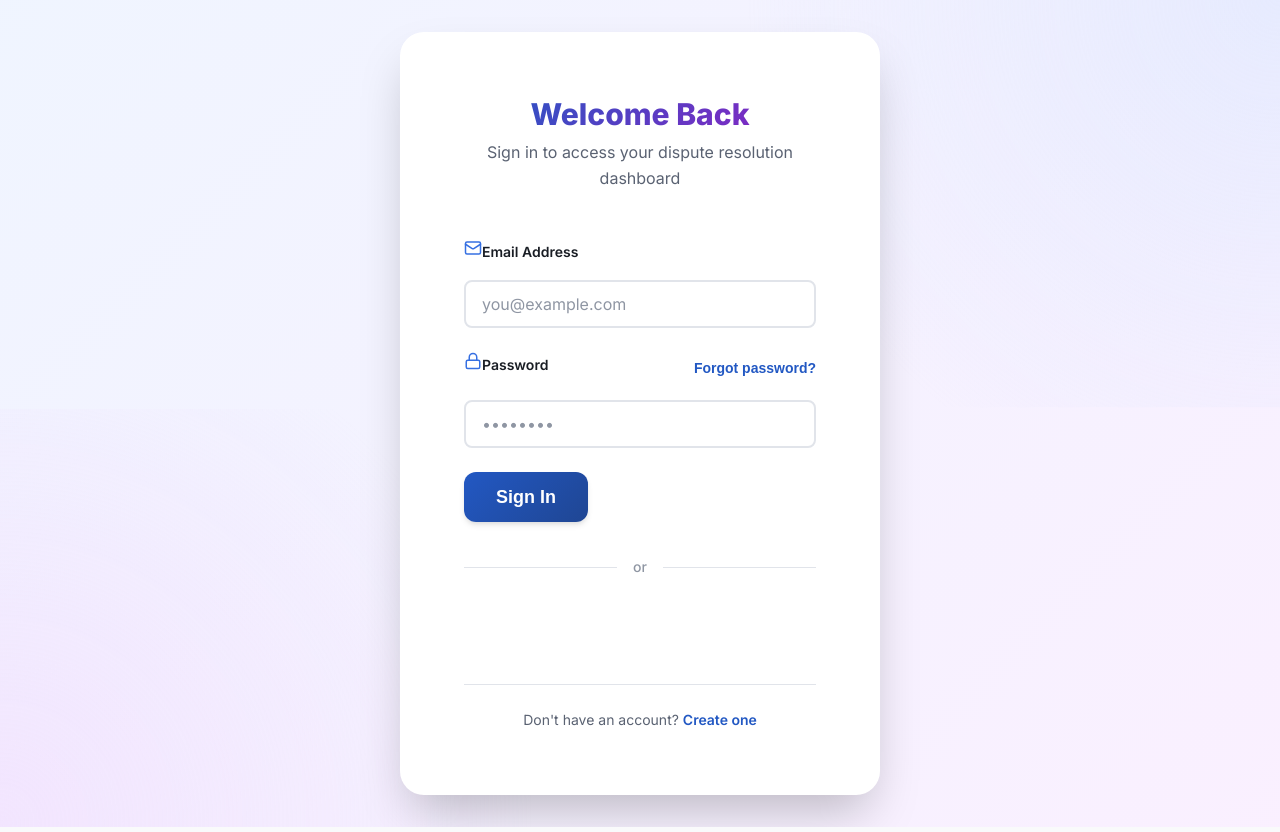
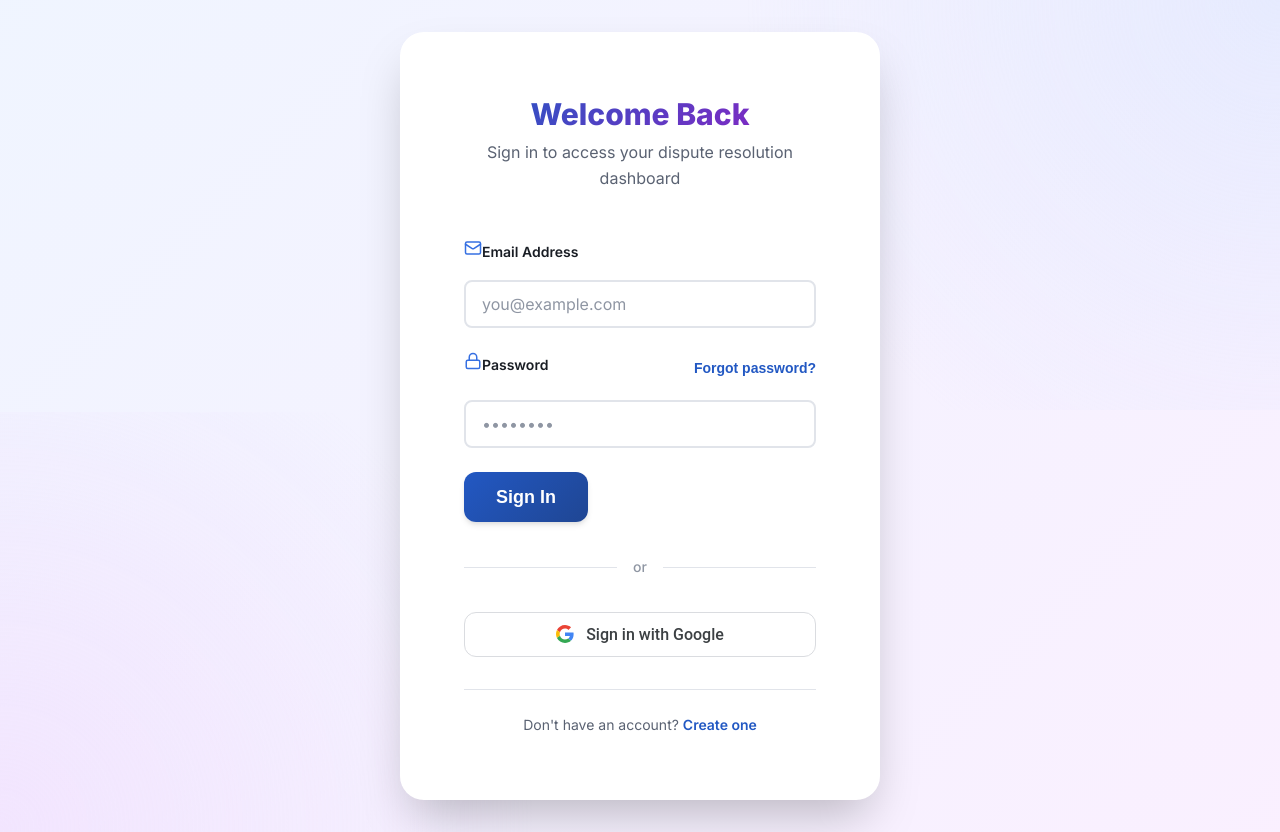
Before and after one commit to NarendraPandrangi/Major-Project, a React (Vite) app in the folder frontend/: page /login in a window 1280 px wide. Built offline with nearby package versions, Linux system fonts and the light colour scheme; no server answers.

Commit message:
feat: implement initial user authentication (login, register) and dashboard functionality with associated styling and backend logic.

```diff
--- a/frontend/src/pages/Auth.css
+++ b/frontend/src/pages/Auth.css
@@ -254,6 +254,7 @@
         font-size: var(--font-size-2xl);
     }
 }
+
 .form-label-row {
     display: flex;
     align-items: center;
@@ -276,3 +277,31 @@
     color: var(--primary-700);
     text-decoration: underline;
 }
+
+.google-signin-btn {
+    width: 100%;
+    display: flex;
+    align-items: center;
+    justify-content: center;
+    gap: 12px;
+    padding: 12px 24px;
+    background-color: white;
+    color: #3c4043;
+    border: 1px solid #dadce0;
+    border-radius: var(--radius-lg);
+    font-family: 'Google Sans', Roboto, Arial, sans-serif;
+    font-size: 16px;
+    font-weight: 500;
+    cursor: pointer;
+    transition: background-color 0.2s, box-shadow 0.2s;
+}
+
+.google-signin-btn:hover {
+    background-color: #f8fcfd;
+    box-shadow: 0 1px 2px rgba(60, 64, 67, 0.3), 0 1px 3px 1px rgba(60, 64, 67, 0.15);
+}
+
+.google-signin-btn:disabled {
+    opacity: 0.6;
+    cursor: not-allowed;
+}
--- a/frontend/src/pages/Dashboard.jsx
+++ b/frontend/src/pages/Dashboard.jsx
@@ -105,13 +105,7 @@ const Dashboard = () => {
         navigate('/login');
     };
 
-    if (loading) {
-        return (
-            <div className="dashboard-loading">
-                <div className="spinner"></div>
-            </div>
-        );
-    }
+    // Loading state is now handled within the UI components for better perceived performance
 
     return (
         <div className="dashboard-page">
@@ -210,7 +204,9 @@ const Dashboard = () => {
                                 <FileText size={24} style={{ color: 'var(--primary-700)' }} />
                             </div>
                             <div className="stat-content">
-                                <div className="stat-value">{stats?.total_disputes || 0}</div>
+                                <div className="stat-value">
+                                    {loading ? <div className="skeleton-text" style={{ width: '40px', height: '32px' }}></div> : (stats?.total_disputes || 0)}
+                                </div>
                                 <div className="stat-label">Total Disputes</div>
                             </div>
                         </div>
@@ -220,7 +216,9 @@ const Dashboard = () => {
                                 <Clock size={24} style={{ color: 'var(--warning)' }} />
                             </div>
                             <div className="stat-content">
-                                <div className="stat-value">{stats?.pending_disputes || 0}</div>
+                                <div className="stat-value">
+                                    {loading ? <div className="skeleton-text" style={{ width: '40px', height: '32px' }}></div> : (stats?.pending_disputes || 0)}
+                                </div>
                                 <div className="stat-label">Pending</div>
                             </div>
                         </div>
@@ -230,7 +228,9 @@ const Dashboard = () => {
                                 <CheckCircle size={24} style={{ color: 'var(--success)' }} />
                             </div>
                             <div className="stat-content">
-                                <div className="stat-value">{stats?.resolved_disputes || 0}</div>
+                                <div className="stat-value">
+                                    {loading ? <div className="skeleton-text" style={{ width: '40px', height: '32px' }}></div> : (stats?.resolved_disputes || 0)}
+                                </div>
                                 <div className="stat-label">Resolved</div>
                             </div>
                         </div>
@@ -240,7 +240,9 @@ const Dashboard = () => {
                                 <TrendingUp size={24} style={{ color: 'var(--accent-700)' }} />
                             </div>
                             <div className="stat-content">
-                                <div className="stat-value">{stats?.disputes_filed || 0}</div>
+                                <div className="stat-value">
+                                    {loading ? <div className="skeleton-text" style={{ width: '40px', height: '32px' }}></div> : (stats?.disputes_filed || 0)}
+                                </div>
                                 <div className="stat-label">Filed by You</div>
                             </div>
                         </div>
@@ -273,9 +275,18 @@ const Dashboard = () => {
 
 
                     {/* Recent Disputes */}
-                    {stats?.recent_disputes && stats.recent_disputes.length > 0 && (
                     <div className="recent-disputes fade-in">
                         <h3>Recent Disputes</h3>
+                        {loading ? (
+                            <div className="disputes-list">
+                                {[1, 2, 3].map(i => (
+                                    <div key={i} className="dispute-item skeleton-item" style={{ height: '100px', display: 'flex', alignItems: 'center', justifyContent: 'center' }}>
+                                        <div className="spinner-sm" style={{ borderColor: 'var(--primary-200)', borderTopColor: 'var(--primary-600)' }}></div>
+                                    </div>
+                                ))}
+                            </div>
+                        ) : (
+                            stats?.recent_disputes && stats.recent_disputes.length > 0 ? (
                                 <div className="disputes-list">
                                     {stats.recent_disputes.map((dispute) => (
                                         <div
@@ -346,8 +357,13 @@ const Dashboard = () => {
                                         </div>
                                     ))}
                                 </div>
+                            ) : (
+                                <div className="empty-state">
+                                    <p>No recent disputes found.</p>
                                 </div>
+                            )
                         )}
+                    </div>
                 </div>
             </main>
         </div>
--- a/frontend/src/pages/Login.jsx
+++ b/frontend/src/pages/Login.jsx
@@ -1,15 +1,12 @@
 import React, { useState } from 'react';
 import { Link, useNavigate } from 'react-router-dom';
-import { GoogleOAuthProvider, GoogleLogin } from '@react-oauth/google';
 import { useAuth } from '../context/AuthContext';
 import { Mail, Lock, AlertCircle, CheckCircle } from 'lucide-react';
 import './Auth.css';
 
-const GOOGLE_CLIENT_ID = import.meta.env.VITE_GOOGLE_CLIENT_ID || 'your-google-client-id';
-
 const Login = () => {
     const navigate = useNavigate();
-    const { login, googleLogin, googleSignInWithFirebase, resetPassword } = useAuth();
+    const { login, googleSignInWithFirebase, resetPassword } = useAuth();
     const [formData, setFormData] = useState({
         email: '',
         password: '',
@@ -61,23 +58,7 @@ const Login = () => {
         }
     };
 
-    const handleGoogleSuccess = async (credentialResponse) => {
-        setLoading(true);
-        const result = await googleLogin(credentialResponse.credential);
-        setLoading(false);
-
-        if (result.success) {
-            navigate('/dashboard');
-        } else {
-            setErrors({ submit: result.error });
-        }
-    };
-
-    const handleGoogleError = () => {
-        setErrors({ submit: 'Google sign-in failed. Please try again.' });
-    };
-
-    const handleFirebaseGoogleSignIn = async () => {
+    const handleGoogleSignIn = async () => {
         setLoading(true);
         const result = await googleSignInWithFirebase();
         setLoading(false);
@@ -85,7 +66,7 @@ const Login = () => {
         if (result.success) {
             navigate('/dashboard');
         } else {
-            setErrors({ submit: result.error });
+            setErrors({ submit: result.error || 'Google sign-in failed. Please try again.' });
         }
     };
 
@@ -165,7 +146,6 @@ const Login = () => {
     }
 
     return (
-        <GoogleOAuthProvider clientId={GOOGLE_CLIENT_ID}>
         <div className="auth-container">
             <div className="auth-card fade-in">
                 <div className="auth-header">
@@ -236,15 +216,21 @@ const Login = () => {
                 </div>
 
                 <div className="google-login-wrapper">
-                        <GoogleLogin
-                            onSuccess={handleGoogleSuccess}
-                            onError={handleGoogleError}
-                            useOneTap
-                            theme="outline"
-                            size="large"
-                            text="signin_with"
-                            width="100%"
-                        />
+                    <button
+                        type="button"
+                        onClick={handleGoogleSignIn}
+                        className="google-signin-btn"
+                        disabled={loading}
+                    >
+                        <svg width="18" height="18" xmlns="http://www.w3.org/2000/svg" viewBox="0 0 48 48">
+                            <path fill="#EA4335" d="M24 9.5c3.54 0 6.71 1.22 9.21 3.6l6.85-6.85C35.9 2.38 30.47 0 24 0 14.62 0 6.51 5.38 2.56 13.22l7.98 6.19C12.43 13.72 17.74 9.5 24 9.5z" />
+                            <path fill="#4285F4" d="M46.98 24.55c0-1.57-.15-3.09-.38-4.55H24v9.02h12.94c-.58 2.96-2.26 5.48-4.78 7.18l7.73 6c4.51-4.18 7.09-10.36 7.09-17.65z" />
+                            <path fill="#FBBC05" d="M10.53 28.59c-.48-1.45-.76-2.99-.76-4.59s.27-3.14.76-4.59l-7.98-6.19C.92 16.46 0 20.12 0 24c0 3.88.92 7.54 2.56 10.78l7.97-6.19z" />
+                            <path fill="#34A853" d="M24 48c6.48 0 11.93-2.13 15.89-5.81l-7.73-6c-2.15 1.45-4.92 2.3-8.16 2.3-6.26 0-11.57-4.22-13.47-9.91l-7.98 6.19C6.51 42.62 14.62 48 24 48z" />
+                            <path fill="none" d="M0 0h48v48H0z" />
+                        </svg>
+                        {loading ? 'Signing in...' : 'Sign in with Google'}
+                    </button>
                 </div>
 
                 <div className="auth-footer">
@@ -255,7 +241,6 @@ const Login = () => {
                 </div>
             </div>
         </div>
-        </GoogleOAuthProvider>
     );
 };
 
--- a/frontend/src/pages/Register.jsx
+++ b/frontend/src/pages/Register.jsx
@@ -78,17 +78,7 @@ const Register = () => {
         }
     };
 
-    const handleGoogleSuccess = async (credentialResponse) => {
-        setLoading(true);
-        const result = await googleLogin(credentialResponse.credential);
-        setLoading(false);
 
-        if (result.success) {
-            navigate('/dashboard');
-        } else {
-            setErrors({ submit: result.error });
-        }
-    };
 
     const handleGoogleSignIn = async () => {
         setLoading(true);
```
Also changed, not shown: 1 other file (tests, documents, lock files or other folders). Lines whose indentation alone changed are shown as unchanged.
